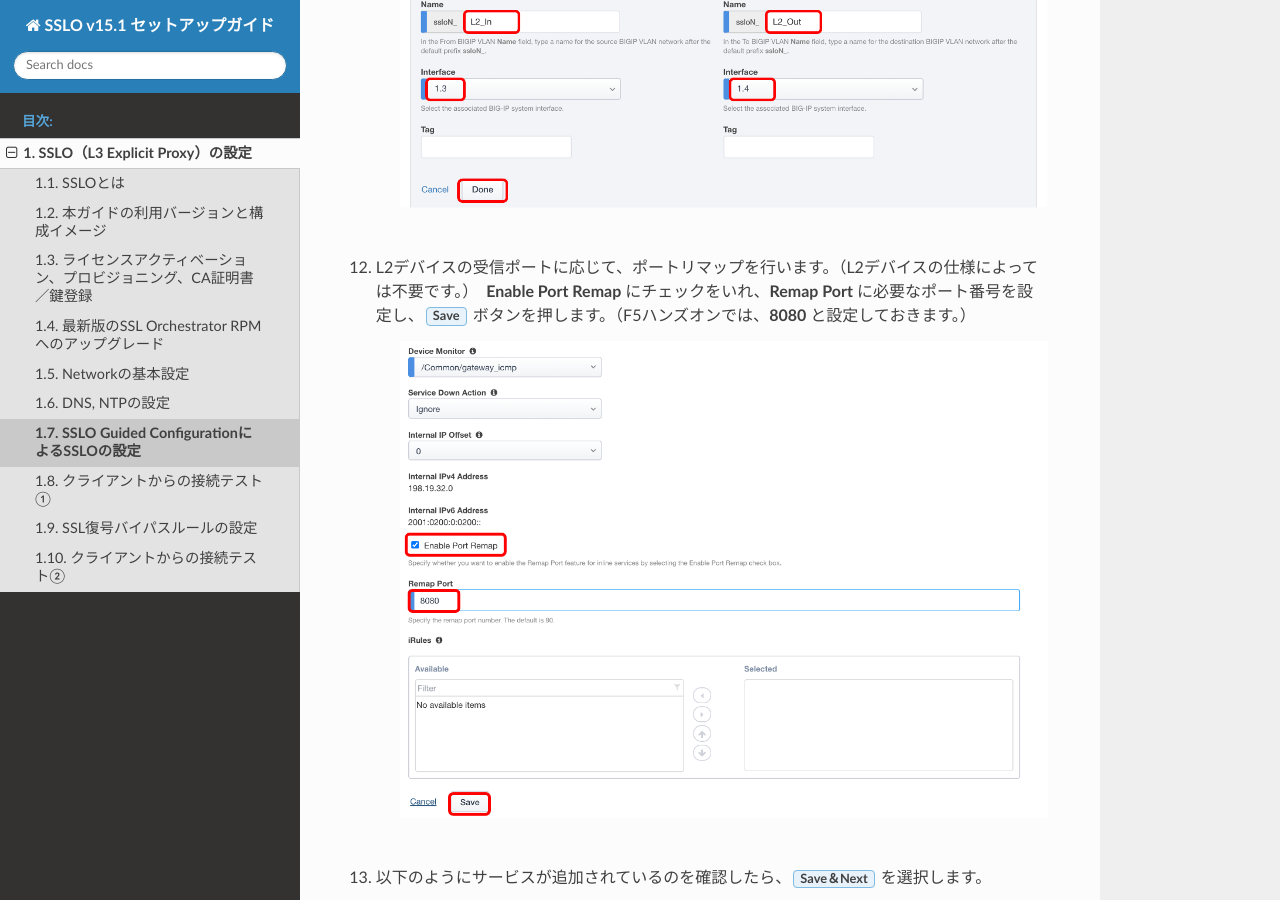
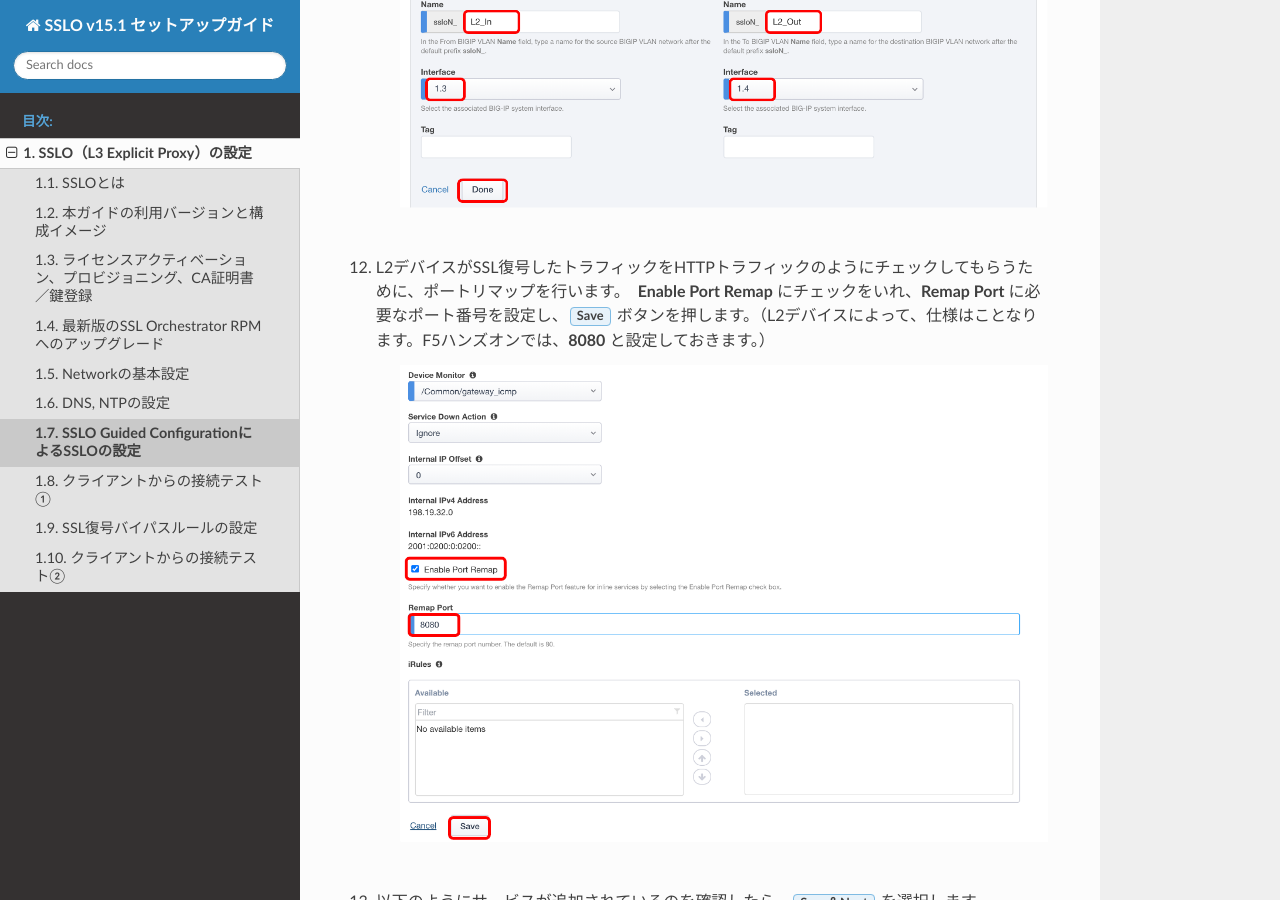
Before and after one commit to BeF5/f5j-easy-setup-sslo-15, a Sphinx documentation site: the page built from docs/content1/module07/module07.rst, in a window 1280 px wide and 900 px high, scrolled down 4840 px. Built offline with Sphinx 7.4.7 and the Read the Docs theme 2.0.0, drawn with Linux system fonts in a browser that asks for light colours.

Commit message:
no message

```diff
--- a/docs/content1/module07/module07.rst
+++ b/docs/content1/module07/module07.rst
@@ -45,7 +45,7 @@
 
     .. image:: images/mod7-11.png
     |
-#. L2デバイスの受信ポートに応じて、ポートリマップを行います。（L2デバイスの仕様によっては不要です。）　**Enable Port Remap** にチェックをいれ、**Remap Port** に必要なポート番号を設定し、:guilabel:`Save` ボタンを押します。（F5ハンズオンでは、**8080** と設定しておきます。）
+#. L2デバイスがSSL復号したトラフィックをHTTPトラフィックのようにチェックしてもらうために、ポートリマップを行います。　**Enable Port Remap** にチェックをいれ、**Remap Port** に必要なポート番号を設定し、:guilabel:`Save` ボタンを押します。（L2デバイスによって、仕様はことなります。F5ハンズオンでは、**8080** と設定しておきます。）
 
     .. image:: images/mod7-12.png
     |
```
